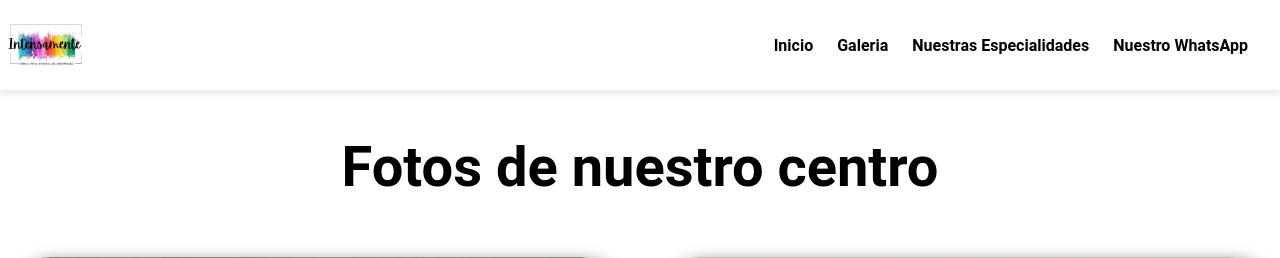
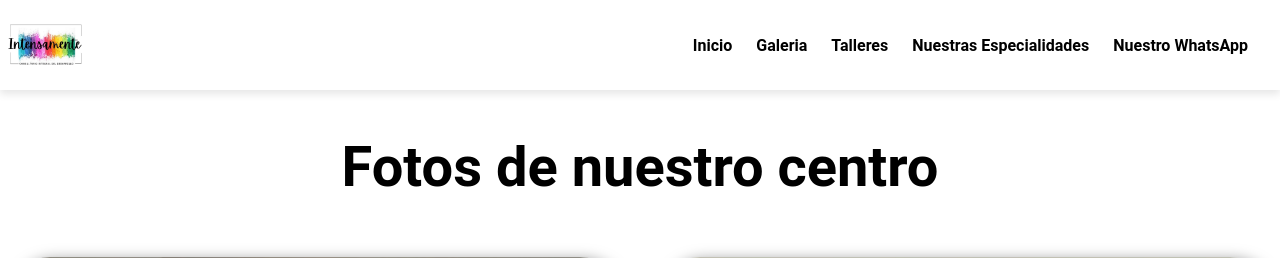
Before and after one commit to pacinimati/IntensamenteAdrogue, a Flask app: page /galeria in a window 1280 px wide. Shown: the top 258 px of the page. Run offline with Flask 3, Linux system fonts and the light colour scheme.

Commit message:
Update layout.html

```diff
--- a/app/templates/layout.html
+++ b/app/templates/layout.html
@@ -16,6 +16,7 @@
             <a href="{{ url_for('home') }}">Inicio</a>
             <a href="{{ url_for('galeria') }}">Galeria</a>
             <!--<a href="{{ url_for('profesionales') }}">Profesionales</a>-->
+             <a href="{{ url_for('talleres') }}">Talleres</a>
             <a href="{{ url_for('especialidades') }}">Nuestras Especialidades</a>
             <a href="https://wa.me/5491122605695?text=Hola%2C%20quiero%20sacar%20un%20turno">Nuestro WhatsApp</a>
          </nav>
```
